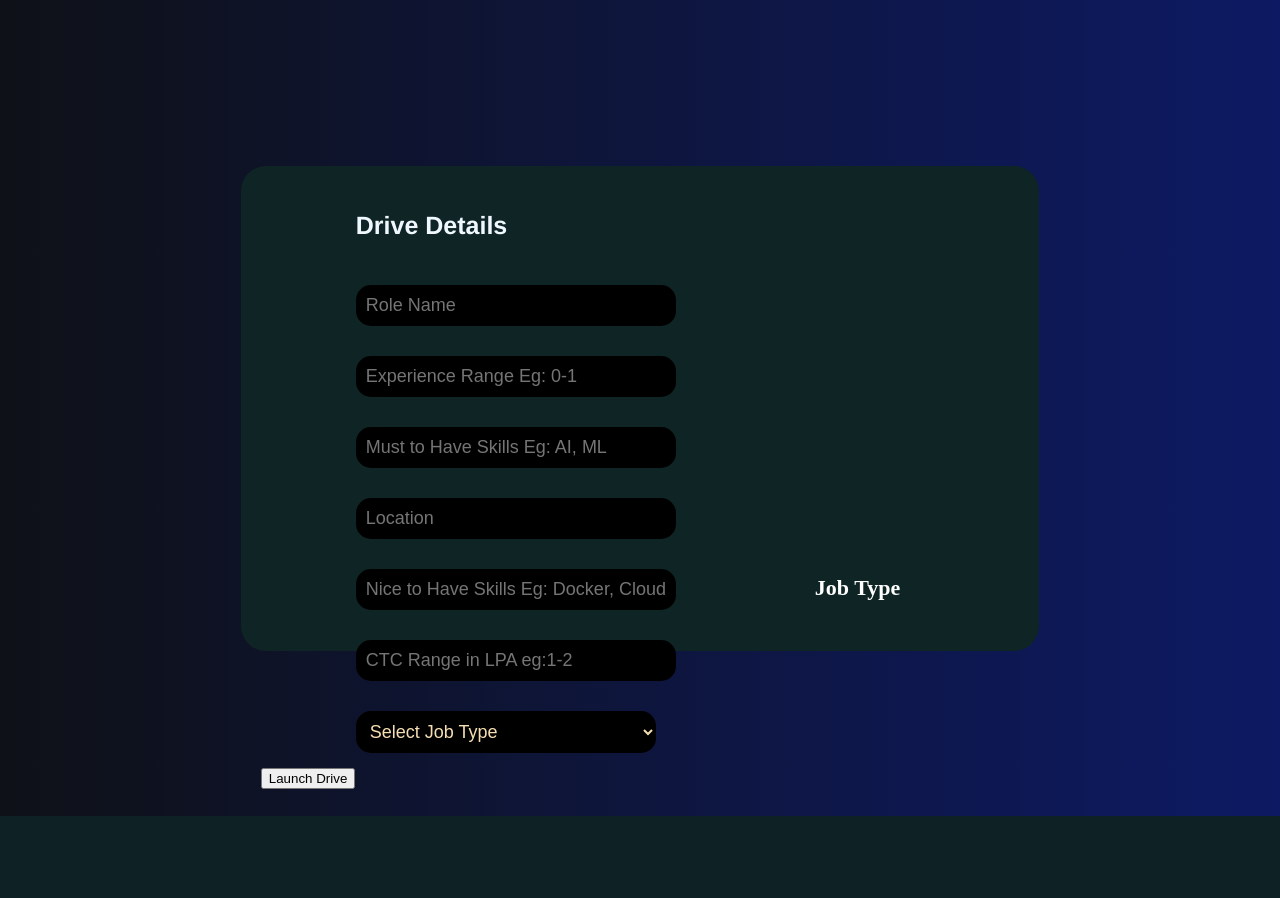
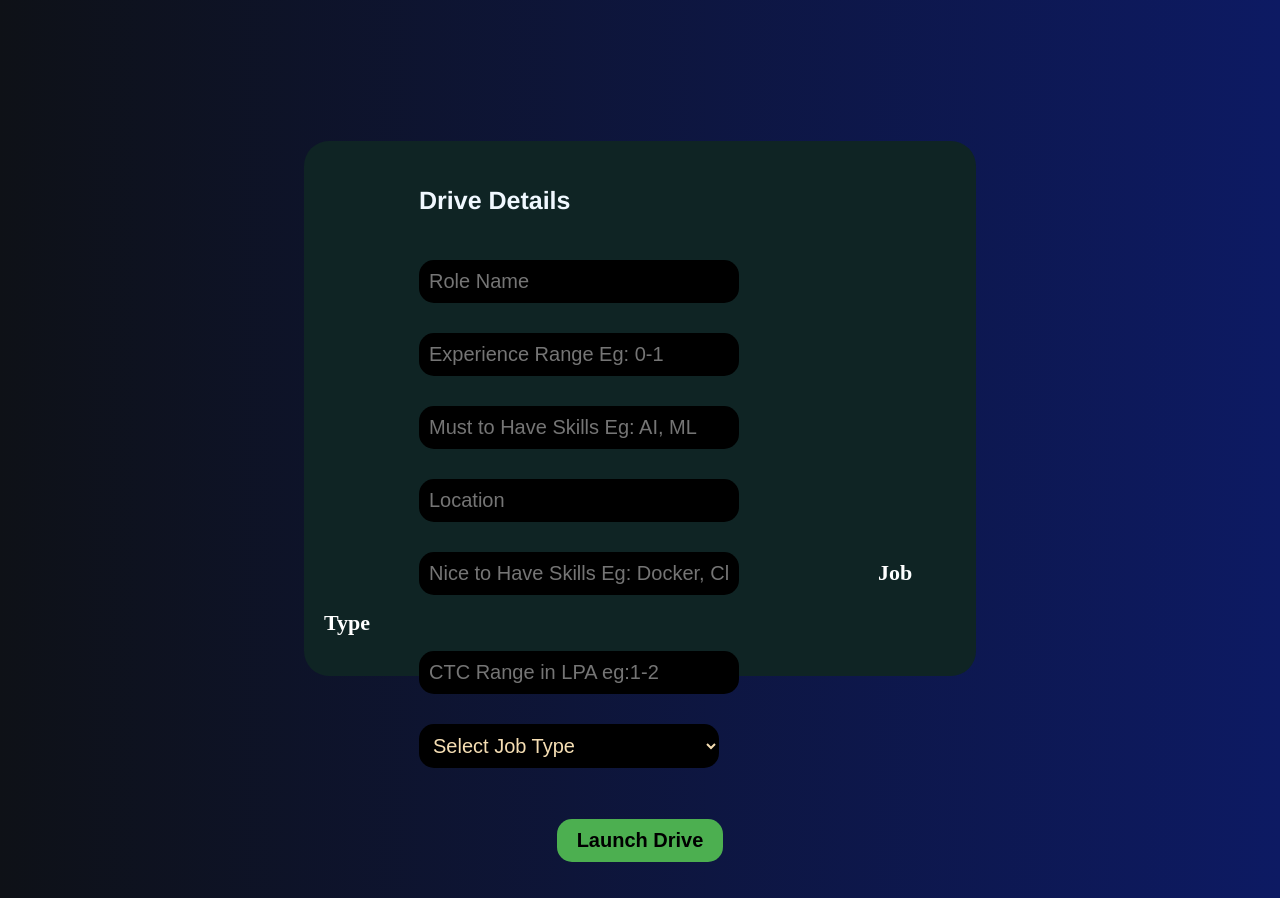
Before and after one commit to Vinxkumar/Intelligent-Recruitment-Automation-AI-Agent, a Flask app: page /getDriveDetails in a window 1280 px wide. Before the commit the page ends 816 px from the top, so only its background shows below. Run offline with Flask 3, Linux system fonts and the light colour scheme.

Commit message:
Few Improvements in Asthestics of Web Interface

```diff
--- a/src/FrontEnd/frontend.py
+++ b/src/FrontEnd/frontend.py
@@ -11,8 +11,8 @@ def main():
 
 @app.route('/home', methods=['GET'])
 def home():
-    # return render_template("index.html")
-    return render_template("details.html")
+    return render_template("index.html")
+    # return render_template("details.html")
 
 
 
@@ -23,7 +23,12 @@ def login():
     if verify_user(username, password):
         return redirect('/home')
     else:
-        return redirect('/')
+        return """
+            <script>
+                alert("Invalid credentials. Please try again.");
+                window.location.href = "/";
+            </script>
+        """
 
 
 @app.route('/getDriveDetails', methods=['GET'])
@@ -61,7 +66,7 @@ def datahandler():
 
 @app.route('/log')
 def updatelog(msg = "log console "):
-    return msg + str(datetime.datetime.now())
+    return msg
 
 
 def start_frontend():
--- a/src/FrontEnd/static/css/details_style.css
+++ b/src/FrontEnd/static/css/details_style.css
@@ -26,8 +26,8 @@ body {
     margin: 11%;
     padding: 15px 20px 20px 20px;
     border: 2px grey;
-    width: 60%;
-    height: 450px;
+    width: 50%;
+    height: 500px;
     background-color: rgb(15, 36, 36);
 }
 
@@ -47,7 +47,7 @@ body {
     width: 300px;
     border-radius: 15px;
     border: 1px;
-    font-size: 18px;
+    font-size: 20px;
     background-color: black;
     color: wheat;
 }
@@ -58,7 +58,18 @@ body {
     width: 300px;
     border-radius: 15px;
     border: 1px;
-    font-size: 18px;
+    font-size: 20px;
     background-color: black;
     color: wheat;
 }
+
+#submit-button {
+    background-color: #4CAF50;
+    color: black;
+    padding: 10px 20px;
+    border: none;
+    border-radius: 15px;
+    cursor: pointer;
+    font-size: 20px;
+    font-weight: bold;
+}
--- a/src/FrontEnd/templates/details.html
+++ b/src/FrontEnd/templates/details.html
@@ -29,8 +29,8 @@
                 <option value="Part-Time">Part-Time</option>
                 <option value="Internship">Internship</option>
             </select><br>
-
-            <button type="submit">Launch Drive</button>
+            <br><br>
+            <center><button type="submit" id="submit-button">Launch Drive</button> </center> <br><br>
 
         </form>
     </def>
```
